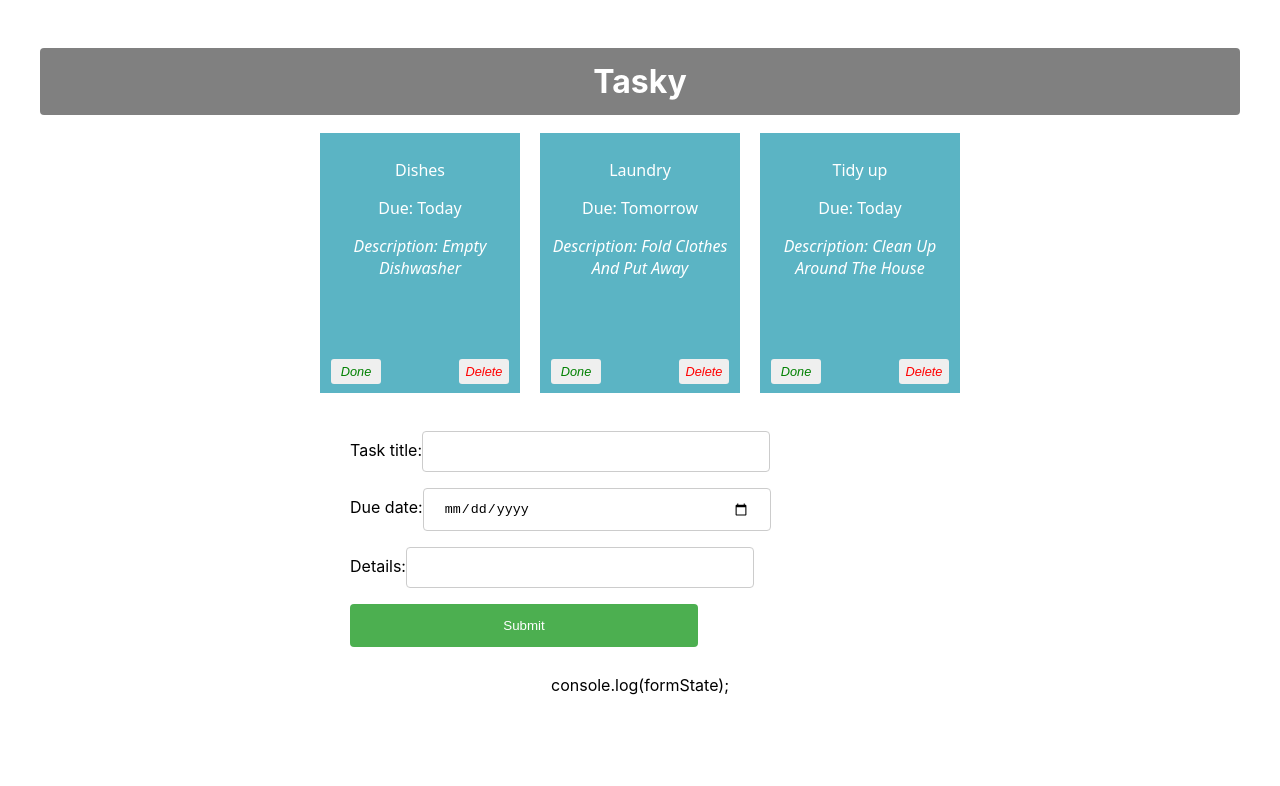
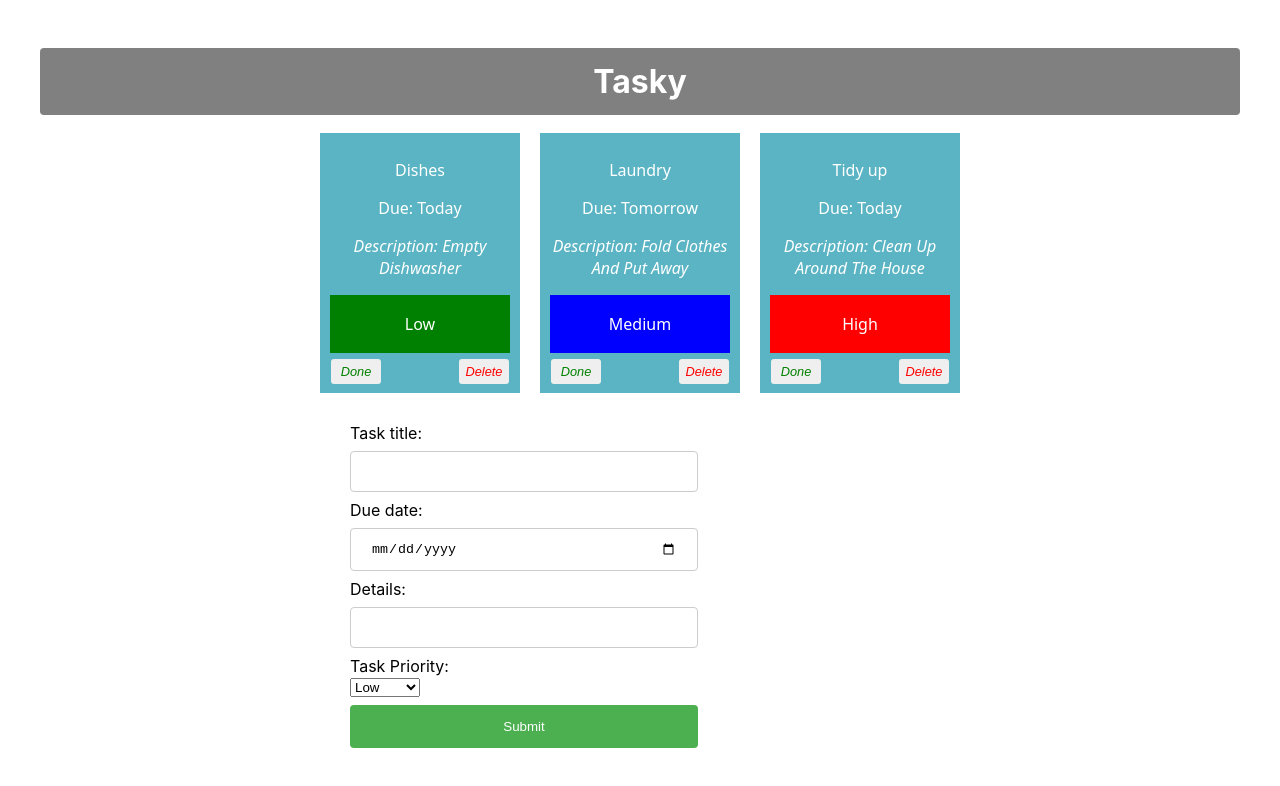
Before and after one commit to Troy876/react-basics-labs, a React (Create React App) app in the folder tasky/: page / in a window 1280 px wide. Shown: the top 786 px of the page. Built offline with nearby package versions, Linux system fonts and the light colour scheme.

Commit message:
Tasky Lab 2 - Exercises done

```diff
--- a/tasky/src/App.css
+++ b/tasky/src/App.css
@@ -129,3 +129,11 @@
   width: 50%;
   margin: auto;
 }
+
+.priorityOptions {
+  display:grid;
+  font-family: system-ui;
+  text-align: center;
+  position:relative;
+  padding: 2px;
+}
--- a/tasky/src/App.js
+++ b/tasky/src/App.js
@@ -7,16 +7,17 @@
 function App() {
   const [taskState, setTaskState] = useState({
     tasks: [
-      { id: 1, title: "Dishes", description: "Empty dishwasher", deadline: "Today", done: false },
-      { id: 2, title: "Laundry", description: "Fold clothes and put away", deadline: "Tomorrow", done: false },
-      { id: 3, title: "Tidy up", description: "Clean up around the house", deadline: "Today", done: false }
+      { id: 1, title: "Dishes", description: "Empty dishwasher", deadline: "Today", done: false, priority: "Low" },
+      { id: 2, title: "Laundry", description: "Fold clothes and put away", deadline: "Tomorrow", done: false, priority: "Medium" },
+      { id: 3, title: "Tidy up", description: "Clean up around the house", deadline: "Today", done: false, priority: "High" }
     ]
   });
 
   const [formState, setFormState] = useState({
     title: '',
     description: '',
-    deadline: ''
+    deadline: '',
+    priority: ''
   });
 
   const doneHandler = (taskIndex) => {
@@ -45,6 +46,9 @@
       case "deadline":
         form.deadline = event.target.value;
         break;
+      case "priority":
+        form.priority = event.target.value;
+        break;
       default:
         form = formState;
     }
@@ -71,6 +75,7 @@
           title={task.title}
           description={task.description}
           deadline={task.deadline}
+          priority={task.priority}
           key={task.id}
           done={task.done}
           markDone={() => doneHandler(index)}
@@ -78,7 +83,6 @@
         />
       ))}
       <AddTaskForm submit={formSubmitHandler} change={formChangeHandler} />
-      console.log(formState);
     </div>
   );
 }
--- a/tasky/src/components/Form.js
+++ b/tasky/src/components/Form.js
@@ -7,18 +7,32 @@
             <form onSubmit={props.submit}>
                 <label>
                     Task title:
+                    <br />
                     <input type="text" name="title" required onChange={(event) => props.change(event)} />
                 </label>
                 <br />
                 <label>
                     Due date:
+                    <br />
                     <input type="date" name="deadline" required onChange={(event) => props.change(event)} />
                 </label>
                 <br />
                 <label>
                     Details:
+                    <br />
                     <input type="text" name="description" onChange={(event) => props.change(event)} />
                 </label>
+                <br />
+                <label>
+                    Task Priority:
+                    <br />
+                    <select name="priority" required onChange={(event) => props.change(event)}>
+                        <option value="Low">Low</option>
+                        <option value="Medium">Medium</option>
+                        <option value="High">High</option>
+                    </select>
+                </label>
+                <br />
                 <input type="submit" value="Submit" />
             </form>
         </div>
--- a/tasky/src/components/Task.js
+++ b/tasky/src/components/Task.js
@@ -3,10 +3,13 @@
 const Task = (props) => {
 
     return (
-        <div className="card" style={{ backgroundColor: props.done ? 'lightgrey' : '#5bb4c4' }}>
+        <div className="card" style={{ backgroundColor: props.done ? 'lightgrey' : '#5bb4c4'}}>
             <p>{props.title}</p>
             <p>Due: {props.deadline}</p>
             <p className='description'>Description: {props.description}</p>
+            <div className='priorityOptions' style={{ backgroundColor: props.priority==="Low" ? 'green' : props.priority==="Medium" ? "blue" : "red" }}>
+            <p className='priority'>{props.priority}</p>
+            </div>
             <button onClick={props.markDone} className='doneButton'>Done</button>
             <button className='deleteButton' onClick={props.deleteTask}>Delete</button>
         </div>
```
